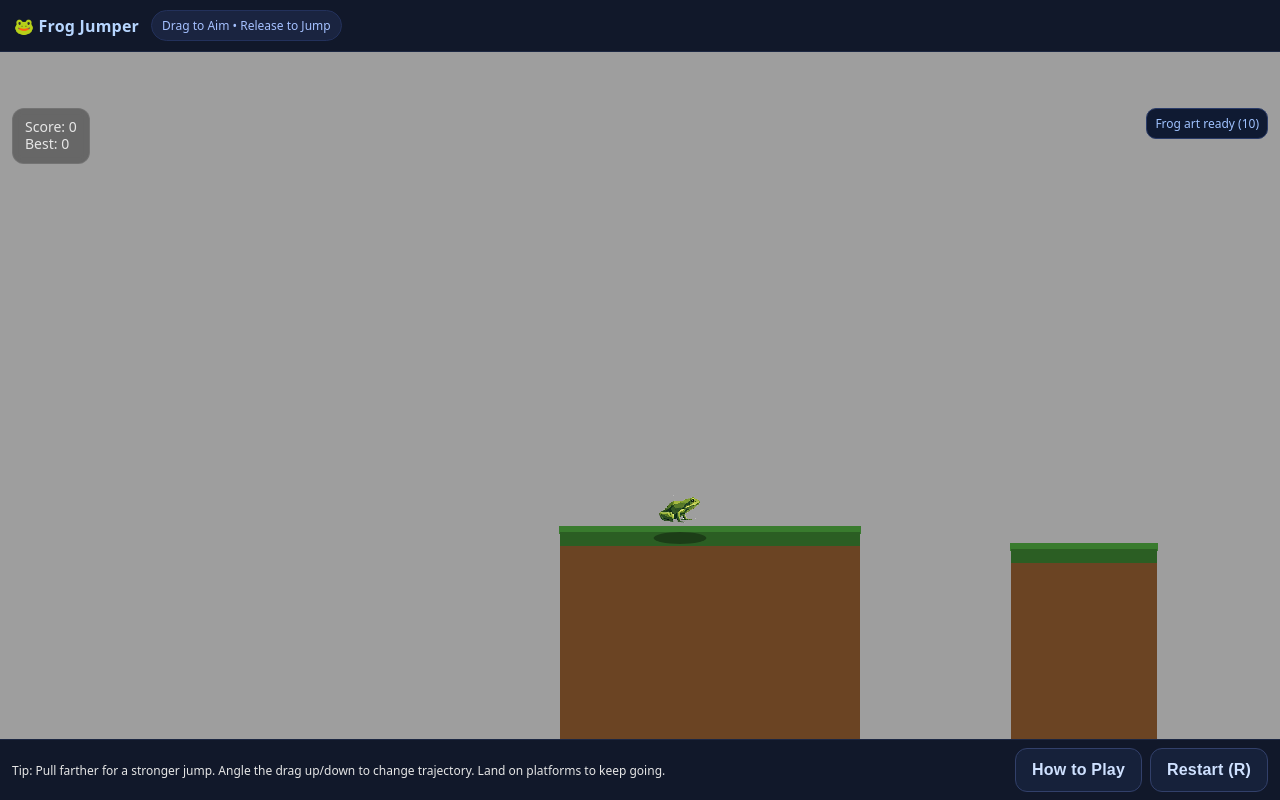
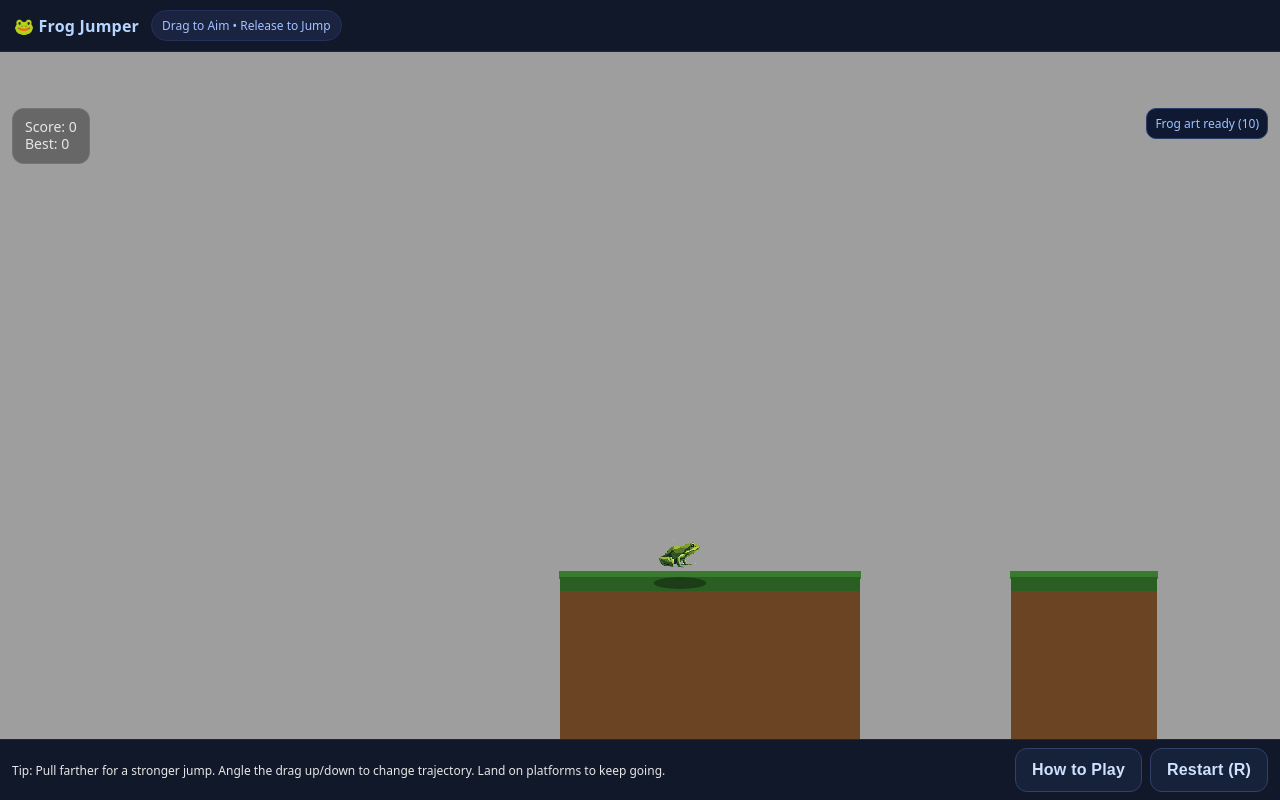
Before and after one commit to Exclamation34/TestRepository, a plain HTML site: page index.html in a window 1280 px wide. Both pictures are taken after a click on the button "Play". Drawn offline with Linux system fonts and the light colour scheme.

Commit message:
Update index.html

```diff
--- a/index.html
+++ b/index.html
@@ -134,7 +134,7 @@
     const PLATFORM_WIDTH_RANGE=[120,180], PLATFORM_GAP_RANGE=[140,280], PLATFORM_Y_DRIFT=140, WORLD_FLOOR=10000;
 
     // ---------- Entities ----------
-    let camX=0; const input={down:false,sx:0,sy:0,x:0,y:0};
+    let camX=0; const input={down:false,sx:0,sy:0,x:0,y:0}; let hasJumped=false;
     const frog={x:0,y:0,vx:0,vy:0,onGround:false};
     let platforms=[]; let score=0; let lastLandedX=0;
 
@@ -198,14 +198,14 @@
     function resetGame(){
       // Make sure we have the latest viewport (iOS can lag a frame when rotating/showing bars)
       try { resizeInternal(); } catch {}
-      camX=0; score=0; platforms=[]; frog.vx=frog.vy=0; frog.onGround=true;
+      camX=0; score=0; platforms=[]; frog.vx=frog.vy=0; frog.onGround=true; hasJumped=false;
       const H=Math.max(240, viewH());
       // Standard band for ongoing platforms
       const midY = Math.floor(H * 0.55);
       const minY = Math.max(160, midY - 120);
       const maxY = Math.min(H - 120, midY + 120);
       // Spawn the very first platform LOWER so the frog is clearly visible before first jump
-      const startY = Math.floor(H * 0.70);
+      const startY = Math.floor(H * 0.78);
       const startPlat={x:-120,y:clamp(startY,minY,maxY),w:300,h:16};
       platforms.push(startPlat);
       frog.x=0; frog.y=startPlat.y-FROG_RADIUS; lastLandedX=frog.x;
@@ -224,7 +224,7 @@
     // ---------- Camera ----------
     function camBias(){ return 120; }
     function lookAhead(){ return 160; }
-    const worldToScreen=(x,y)=>[x - camX + viewW()/2 - camBias(), y];
+    const worldToScreen=(x,y)=>[x - camX + viewW()/2 - camBias(), y + ((!hasJumped && state===State.PLAY) ? 28 : 0)];
 
     // ---------- Platforms ----------
     function ensurePlatformsAhead(){
@@ -402,7 +402,7 @@
     const pointerInFrog=(px,py)=>{ const [fx,fy]=worldToScreen(frog.x,frog.y); return Math.hypot(px-fx,py-fy) <= FROG_RADIUS+10; };
     function onDown(px,py){ if(!isLandscape()) return; if(state!==State.PLAY) return; if(!frog.onGround) return; if(!pointerInFrog(px,py)) return; input.down=true; input.sx=px; input.sy=py; input.x=px; input.y=py; }
     function onMove(px,py){ if(!input.down) return; input.x=px; input.y=py; }
-    function onUp(){ if(!input.down) return; const dx=input.x-input.sx, dy=input.y-input.sy; const vx=clamp(-dx*POWER_SCALE,-MAX_POWER,MAX_POWER), vy=clamp(-dy*POWER_SCALE,-MAX_POWER,MAX_POWER); if(Math.hypot(dx,dy)>6){ frog.vx=vx; frog.vy=vy; frog.onGround=false; } input.down=false; }
+    function onUp(){ if(!input.down) return; const dx=input.x-input.sx, dy=input.y-input.sy; const vx=clamp(-dx*POWER_SCALE,-MAX_POWER,MAX_POWER), vy=clamp(-dy*POWER_SCALE,-MAX_POWER,MAX_POWER); if(Math.hypot(dx,dy)>6){ frog.vx=vx; frog.vy=vy; frog.onGround=false; hasJumped=true; } input.down=false; }
     canvas.addEventListener('mousedown', e=>onDown(e.offsetX,e.offsetY)); canvas.addEventListener('mousemove', e=>onMove(e.offsetX,e.offsetY)); window.addEventListener('mouseup', onUp);
     canvas.addEventListener('touchstart', e=>{ const t=e.changedTouches[0]; const r=canvas.getBoundingClientRect(); onDown(t.clientX-r.left, t.clientY-r.top); e.preventDefault(); }, {passive:false});
     canvas.addEventListener('touchmove', e=>{ const t=e.changedTouches[0]; const r=canvas.getBoundingClientRect(); onMove(t.clientX-r.left, t.clientY-r.top); e.preventDefault(); }, {passive:false});
```
